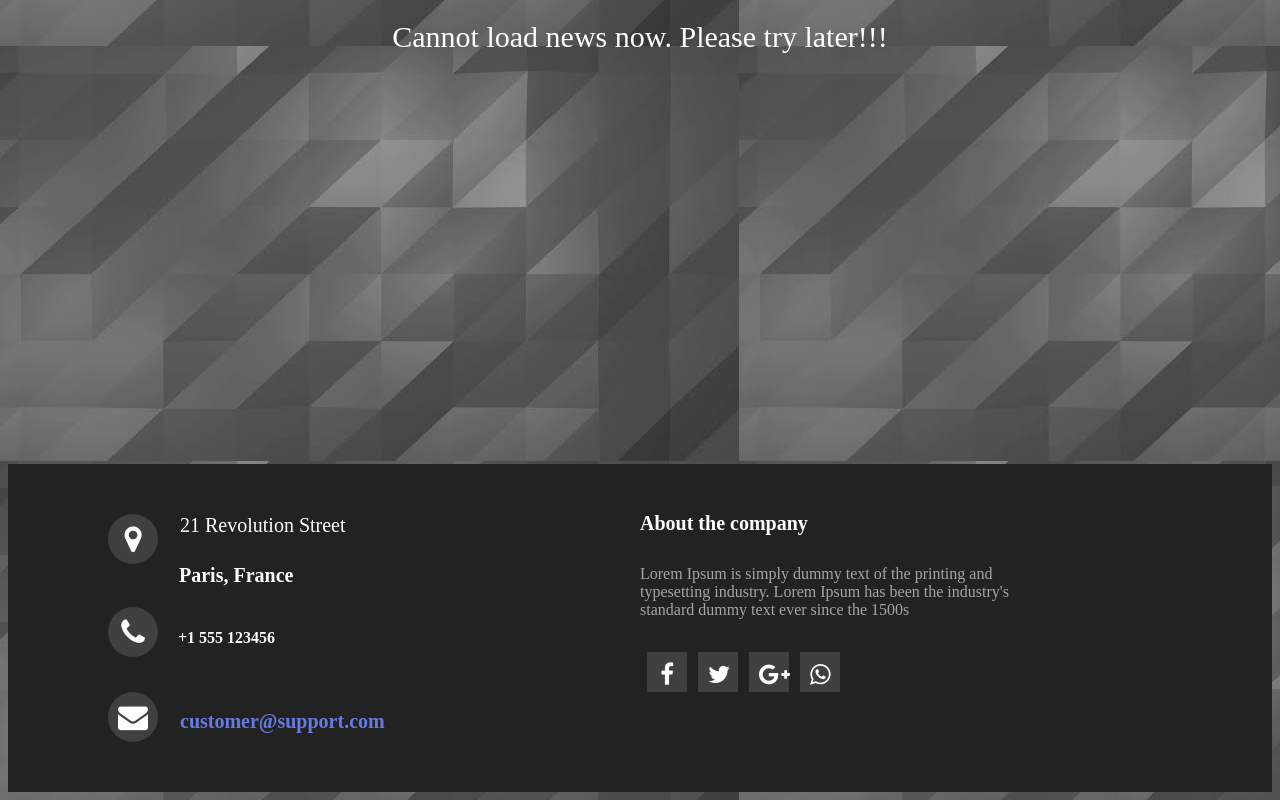
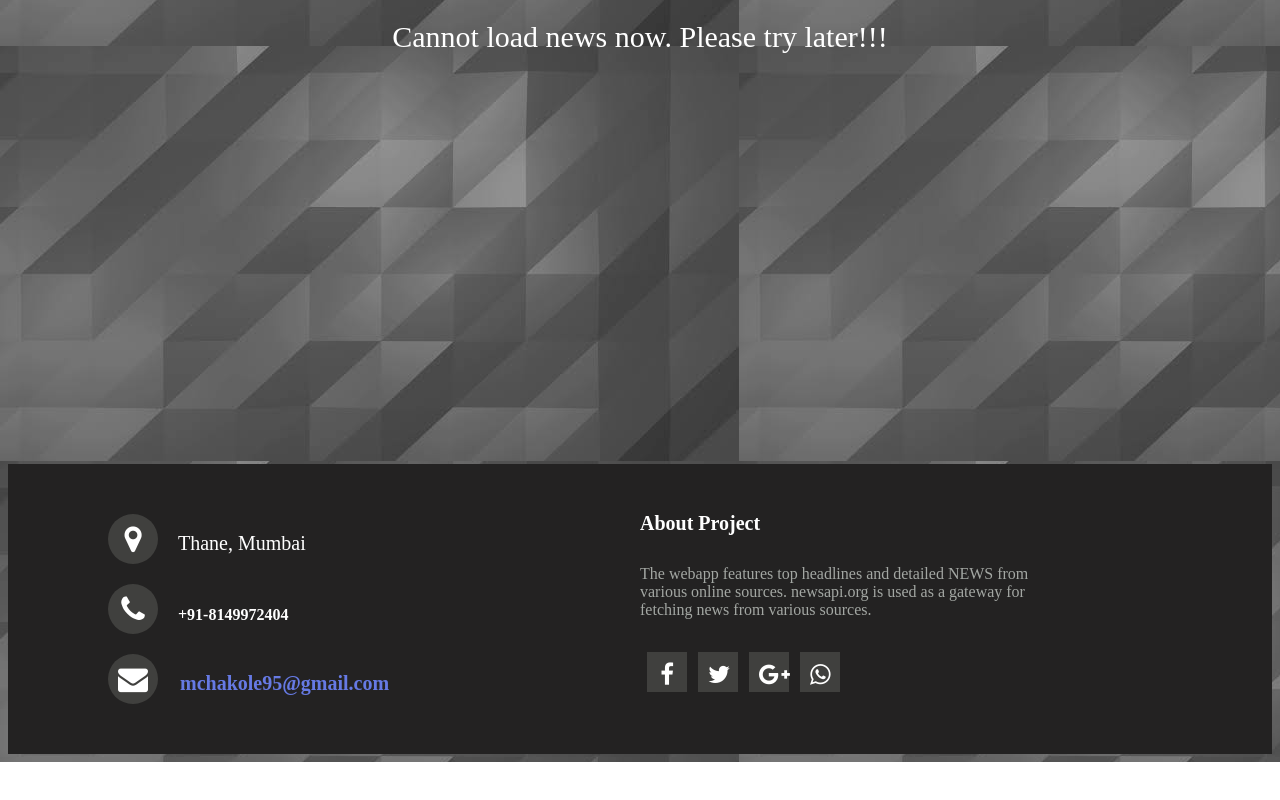
Before and after one commit to monikachakole/newswebapp, a plain HTML site: page index.html in a window 1280 px wide. Shown: the part 369-1169 px from the top of the page. After the commit the page ends 1131 px from the top, so only its background shows below. Drawn offline with Linux system fonts and the light colour scheme; no server answers.

Commit message:
Footer is Changed

```diff
--- a/css/miniProject.css
+++ b/css/miniProject.css
@@ -240,8 +240,7 @@ body {
 
 .span2 {
   color: white;
-  margin-left: 71px;
-  font-weight: bold;
+  margin-left: 16px;
   font-size: 20px;
   margin-top: 10px;
 }
@@ -260,7 +259,7 @@ body {
 }
 
 .mail {
-  margin-top: 35px;
+  margin-top: 20px;
 }
 
 .phoneNo {
--- a/index.html
+++ b/index.html
@@ -1,17 +1,12 @@
 <!DOCTYPE html>
 
 <html>
+
 <head>
-    <title>Product Grid using AJAX</title>
+  <title> Online News</title>
   <link href="css/miniProject.css" rel="stylesheet" />
-    <link
-      rel="stylesheet"
-      href="https://cdnjs.cloudflare.com/ajax/libs/font-awesome/4.7.0/css/font-awesome.min.css"
-    />
-    <link
-      rel="stylesheet"
-      href="https://cdnjs.cloudflare.com/ajax/libs/font-awesome/4.7.0/css/font-awesome.min.css"
-    />
+  <link rel="stylesheet" href="https://cdnjs.cloudflare.com/ajax/libs/font-awesome/4.7.0/css/font-awesome.min.css" />
+  <link rel="stylesheet" href="https://cdnjs.cloudflare.com/ajax/libs/font-awesome/4.7.0/css/font-awesome.min.css" />
   <!-- <link rel="stylesheet" href="css/style.css" /> -->
   <script src="js/jquery.js"></script>
   <!-- <script src="js/jquery.dop.ImageLoader.js"></script> -->
@@ -66,25 +61,23 @@
     <div class="footerCol1">
       <div>
         <i class="fa fa-map-marker"></i>
-            <span class="span1">21 Revolution Street </span><br />
-            <span class="span2">Paris, France</span>
+        <span class="span2">Thane, Mumbai</span>
       </div>
       <div class="phoneNo">
         <i class="fa fa-phone"></i>
-            <span>+1 555 123456</span>
+        <span>+91-8149972404</span>
       </div>
       <div class="mail">
         <i class="fa fa-envelope"></i>
-            <span> customer@support.com</span>
+        <span> mchakole95@gmail.com</span>
       </div>
     </div>
 
     <div class="footerCol2">
-          <h2>About the company</h2>
+      <h2>About Project</h2>
       <p>
-            Lorem Ipsum is simply dummy text of the printing and typesetting
-            industry. Lorem Ipsum has been the industry's standard dummy text
-            ever since the 1500s
+        The webapp features top headlines and detailed NEWS from various online sources. newsapi.org is used as a
+        gateway for fetching news from various sources.
       </p>
       <div>
         <i class="fa fa-facebook"></i>
@@ -99,4 +92,5 @@
 
   <script src="js/miniProject.js"></script>
 </body>
+
 </html>
```
Also changed, not shown: 1 other file. Lines whose indentation alone changed are shown as unchanged.
